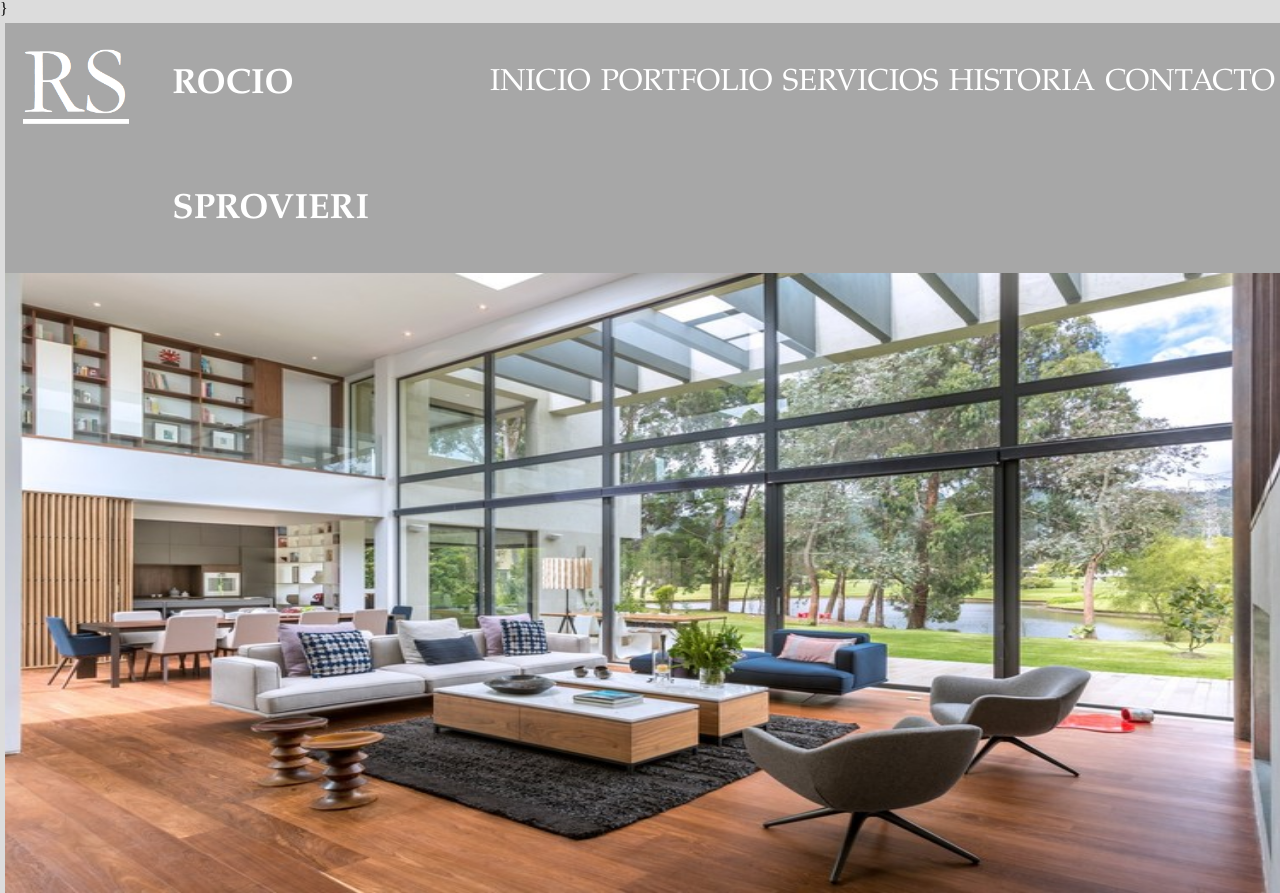
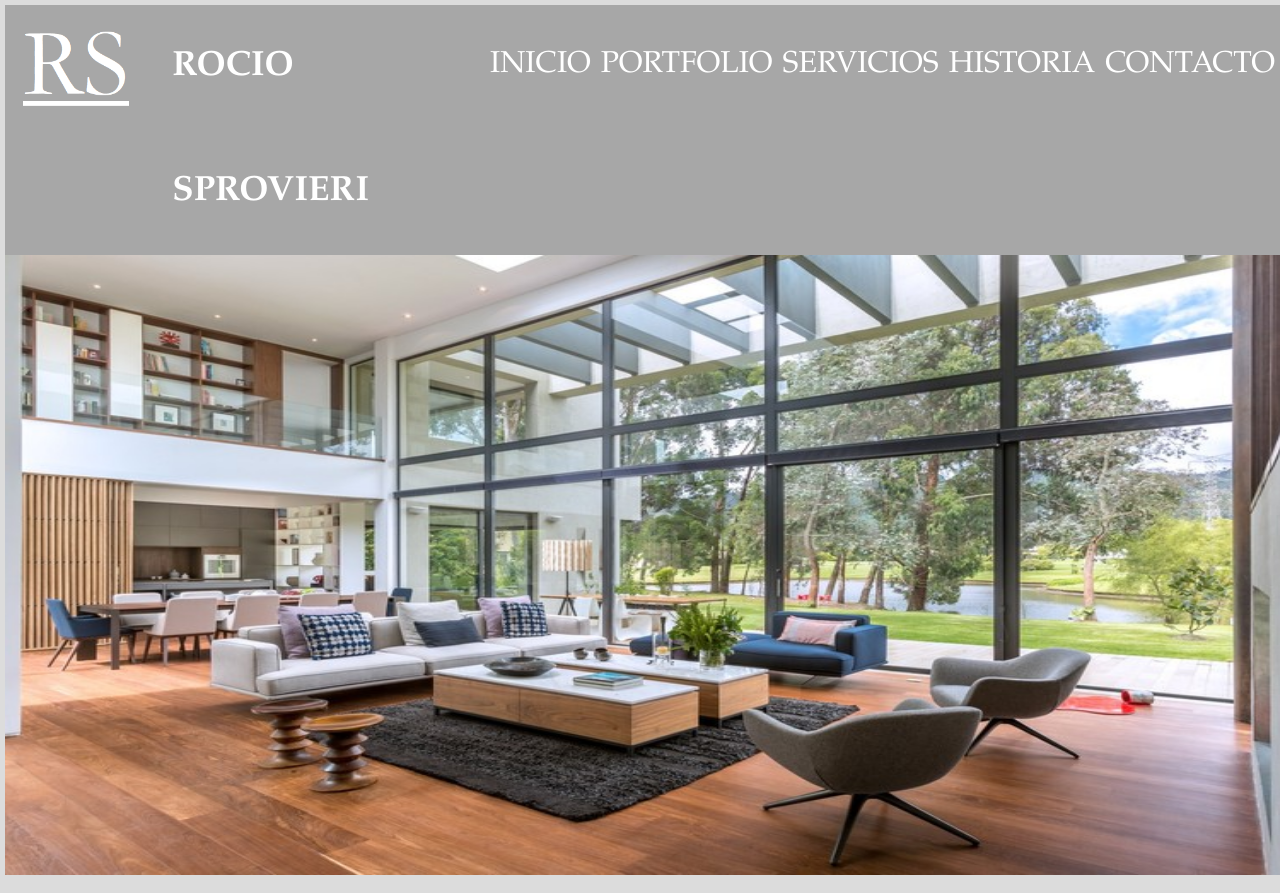
Before and after one commit to matisprovieri/tpcoderhouse, a plain HTML site: page index.html in a window 1280 px wide. Shown: the top 893 px of the page. Drawn offline with Linux system fonts and the light colour scheme; grey boxes are pictures that could not be loaded.

Commit message:
borre un } que deje olvidado

```diff
--- a/index.html
+++ b/index.html
@@ -5,7 +5,7 @@
     <meta http-equiv="X-UA-Compatible" content="IE=edge">
     <meta name="viewport" content="width=device-width, initial-scale=1.0">
     <title>Portfolio Rocio</title>
-    <link rel="stylesheet" href="css/estilos.css">}
+    <link rel="stylesheet" href="css/estilos.css">
 </head>
 <body>
     <header>
```
